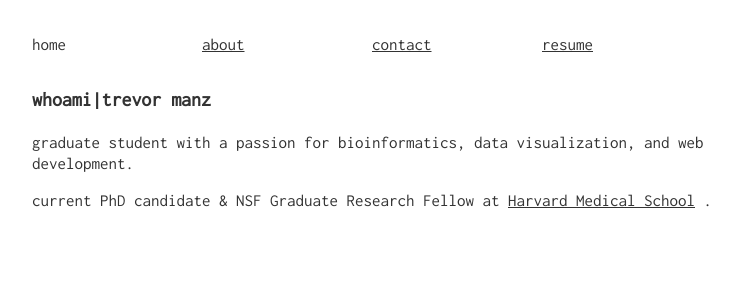
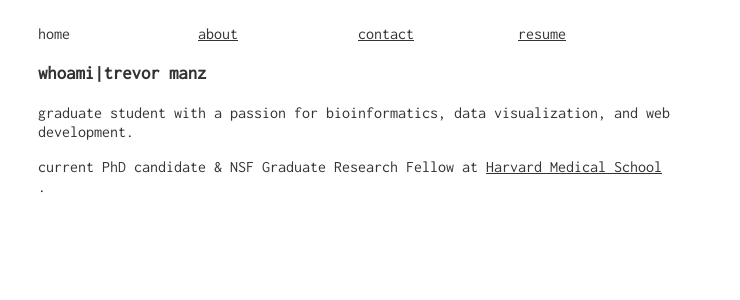
Before and after one commit to manzt/trevorma.nz, a SvelteKit app: page / in a window 1280 px wide. Shown: the top 300 px of the page, without its empty margins (2-742 px from the left). Built offline with nearby package versions, Linux system fonts and the light colour scheme.

Commit message:
fix: css

```diff
--- a/src/app.css
+++ b/src/app.css
@@ -5,27 +5,11 @@
 }
 
 body {
-	margin: 0;
 	font-size: 1em;
 	line-height: 1.2;
 	color: #333;
 }
 
-h1,
-h2,
-h3,
-h4,
-h5,
-h6 {
-	font-weight: 400;
-}
-
 a {
 	color: inherit;
 }
-
-@media (min-width: 400px) {
-	body {
-		font-size: 17px;
-	}
-}
--- a/src/app.html
+++ b/src/app.html
@@ -7,10 +7,10 @@
 		<meta name="theme-color" content="#ffffff" />
 		<link rel="manifest" href="manifest.json" />
 		<link rel="icon" type="image/png" href="icon-256.png" />
-		%svelte.head%
+		%sveltekit.head%
 	</head>
 
 	<body>
-		<div id="svelte">%svelte.body%</div>
+		<div id="svelte">%sveltekit.body%</div>
 	</body>
 </html>
--- a/src/lib/Nav.svelte
+++ /dev/null
@@ -1,56 +0,0 @@
-<script>
-	import { onMount } from 'svelte';
-
-	/** @type {string} */
-	let active;
-
-	onMount(() => {
-		active = window.location.pathname;
-	});
-
-	/** @param {MouseEvent} e */
-	function onClick({ target }) {
-		active = /** @type {any} */ (target).pathname;
-	}
-</script>
-
-<nav>
-	<ul on:click={onClick}>
-		<li><a class:active={active === '/'} href=".">home</a></li>
-		<li><a class:active={active === '/about'} href="about">about</a></li>
-		<li><a class:active={active === '/contact'} href="contact">contact</a></li>
-		<li><a target="blank" rel="noreferrer" href="/resume.pdf">resume</a></li>
-	</ul>
-</nav>
-
-<style>
-	nav {
-		font-weight: 400;
-	}
-
-	ul {
-		display: flex;
-		justify-content: space-between;
-		list-style: none;
-		padding: 0;
-		margin: 1em 1em;
-	}
-
-	li {
-		pointer-events: all;
-	}
-
-	.active {
-		text-decoration: none;
-	}
-
-	@media (min-width: 500px) {
-		ul {
-			justify-content: flex-start;
-			margin: 2em 2em;
-		}
-		li {
-			width: 10em;
-		}
-	}
-</style>
--- a/src/routes/+layout.svelte
+++ b/src/routes/+layout.svelte
@@ -1,13 +1,26 @@
 <script>
-	import Nav from '$lib/Nav.svelte';
 	import Canvas from '$lib/Canvas.svelte';
 	import '../app.css';
+
+	import { onMount } from 'svelte';
 
 	/** @type {number} */
 	let innerWidth;
 
 	/** @type {number} */
 	let innerHeight;
+
+	/** @type {string} */
+	let active;
+
+	onMount(() => {
+		active = window.location.pathname;
+	});
+
+	/** @param {MouseEvent} e */
+	function onClick({ target }) {
+		active = /** @type {any} */ (target).pathname;
+	}
 </script>
 
 <svelte:window bind:innerWidth bind:innerHeight />
@@ -25,7 +38,14 @@
 		/>
 	</div>
 	<div class="foreground">
-		<Nav />
+		<nav>
+			<ul on:click={onClick}>
+				<li><a class:active={active === '/'} href=".">home</a></li>
+				<li><a class:active={active === '/about'} href="about">about</a></li>
+				<li><a class:active={active === '/contact'} href="contact">contact</a></li>
+				<li><a target="blank" rel="noreferrer" href="/resume.pdf">resume</a></li>
+			</ul>
+		</nav>
 		<main>
 			<slot />
 		</main>
@@ -51,9 +71,38 @@
 		pointer-events: none;
 	}
 
+	nav {
+		font-weight: 400;
+	}
+
+	ul {
+		display: flex;
+		justify-content: space-between;
+		list-style: none;
+		padding: 0 5px 0 0;
+	}
+
+	li {
+		pointer-events: all;
+	}
+
+	.active {
+		text-decoration: none;
+	}
+
 	@media (min-width: 500px) {
 		main {
 			padding: 0 2em;
 		}
 	}
+
+	@media (min-width: 500px) {
+		ul {
+			justify-content: flex-start;
+			padding: 0 2em;
+		}
+		li {
+			width: 10em;
+		}
+	}
 </style>
--- a/svelte.config.js
+++ b/svelte.config.js
@@ -4,7 +4,6 @@ import adapter from '@sveltejs/adapter-static';
 let config = {
 	kit: {
 		adapter: adapter(),
-		prerender: { default: true }
 	}
 };
 
```
